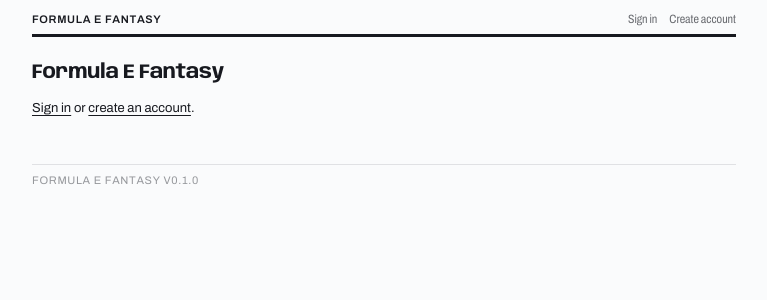
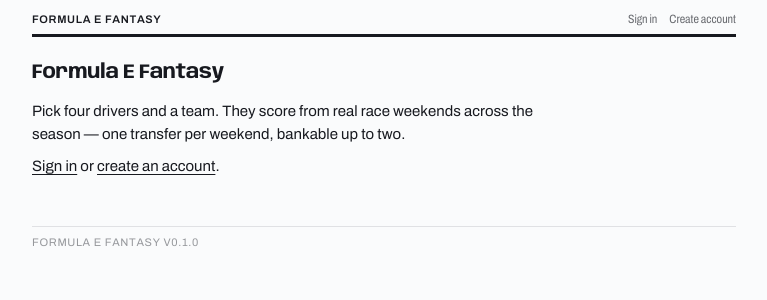
Before and after one commit to amiablealex/fe-fantasy, a Flask app: page / in a window 1280 px wide. Shown: the top 300 px of the page, without its empty margins (256-1023 px from the left). Run offline with Flask 3, Linux system fonts and the light colour scheme; parts of the project's set-up code (start-up, migrations or seed data) failed here and were passed over; some libraries are stand-ins or nearby versions.

Commit message:
Add the front page: live weekend, deadline and transfer bank
Moves the index route into the lineups blueprint. With no email in the
game, the deadline and bank have to be legible on first load.

```diff
--- a/app/__init__.py
+++ b/app/__init__.py
@@ -76,10 +76,6 @@ def _register_blueprints(app: Flask) -> None:
             app.logger.exception("Health check failed")
             return {"status": "error"}, 500
 
-    @app.route("/")
-    def index():
-        return render_template("index.html", title=None)
-
 
 def _register_user_loader() -> None:
     from app.models.user import User
--- a/app/auth/routes.py
+++ b/app/auth/routes.py
@@ -82,7 +82,7 @@ def _flash_form_errors(form) -> None:
 @auth_bp.route("/register", methods=["GET", "POST"])
 def register():
     if current_user.is_authenticated:
-        return redirect(url_for("index"))
+        return redirect(url_for("lineups.home"))
 
     form = RegisterForm()
 
@@ -111,7 +111,7 @@ def register():
 
         # Phase 6 hook: consume a pending league invite here.
         flash("Account created — welcome.", "success")
-        return redirect(url_for("index"))
+        return redirect(url_for("lineups.home"))
 
     if request.method == "POST":
         # Count only genuine failures, so a mistyped password does not lock a
@@ -136,7 +136,7 @@ def register():
 @auth_bp.route("/login", methods=["GET", "POST"])
 def login():
     if current_user.is_authenticated:
-        return redirect(url_for("index"))
+        return redirect(url_for("lineups.home"))
 
     form = LoginForm()
 
@@ -170,7 +170,7 @@ def login():
         next_url = request.args.get("next")
         if _is_safe_redirect(next_url):
             return redirect(next_url)
-        return redirect(url_for("index"))
+        return redirect(url_for("lineups.home"))
 
     return render_template("auth/login.html", form=form, title="Sign in")
 
@@ -191,7 +191,7 @@ def logout():
 @auth_bp.route("/forgot-password", methods=["GET", "POST"])
 def forgot_password():
     if current_user.is_authenticated:
-        return redirect(url_for("index"))
+        return redirect(url_for("lineups.home"))
 
     form = ForgotPasswordForm()
     if form.validate_on_submit():
@@ -213,7 +213,7 @@ def forgot_password():
 @auth_bp.route("/reset-password/<token>", methods=["GET", "POST"])
 def reset_password(token: str):
     if current_user.is_authenticated:
-        return redirect(url_for("index"))
+        return redirect(url_for("lineups.home"))
 
     reset_token = db.session.scalar(
         select(PasswordResetToken).where(PasswordResetToken.token == token)
--- a/app/config.py
+++ b/app/config.py
@@ -90,7 +90,7 @@ class Config:
     SECRET_KEY = os.environ.get("SECRET_KEY", _DEV_SECRET)
     FLASK_ENV = os.environ.get("FLASK_ENV", "production")
     DEBUG = FLASK_ENV == "development"
-    TESTING = True
+    TESTING = False
 
     SESSION_COOKIE_SECURE = not DEBUG
     SESSION_COOKIE_HTTPONLY = True
--- a/app/lineups/routes.py
+++ b/app/lineups/routes.py
@@ -1,9 +1,13 @@
-"""The lineup editor.
+"""The lineup editor, and the state of play.
 
-One route, deliberately. There is no meeting in the URL because there is no
-choice of meeting: only the earliest unlocked weekend is editable (SPEC.md §2),
-so a `/lineup/<sequence>` route would exist solely to reject five sequences out
-of six.
+Two routes. `/` is what a player sees on opening the app: the weekend that is
+live, when the next one locks, and what they have left to spend. `/lineup` is
+the editor for the weekend that is open.
+
+There is no meeting in either URL because there is no choice of meeting: only
+the earliest unlocked weekend is editable (SPEC.md §2), so a
+`/lineup/<sequence>` route would exist solely to reject five sequences out of
+six.
 
 **The draft lives in the query string.** `?d=4,9,12,17&t=3` is the whole editor
 state, which means every constraint check and every transfer cost on screen
@@ -59,22 +63,49 @@ def now() -> datetime:
     Every deadline in the backfilled Season 12 is in the past, so without this
     the editor has nothing to open against the only real data that exists and
     could not be exercised until December. `FANTASY_NOW=2026-03-01T00:00:00Z`
-    in `.env` puts the app mid-season. Ignored entirely outside debug, so it
-    cannot leak into production behaviour.
+    in `.env` puts the app mid-season.
+
+    Not gated on `app.debug`: that is set at different points depending on the
+    entry point, so it means different things under `flask run`, gunicorn and a
+    shell. Gated on a loud warning instead — if this ever reaches Railway it
+    says so on every request.
+
+    Excluded under test: the suite builds its own calendars against the real
+    clock, and an override silently rewriting them would make every route test
+    a test of `.env`.
     """
-    # Not under test: the suite builds its own calendars against the real clock,
-    # and a development override silently rewriting them would make every route
-    # test a test of `.env`.
-    if current_app.debug and not current_app.testing:
-        override = os.environ.get("FANTASY_NOW")
-        if override:
-            try:
-                return datetime.fromisoformat(
-                    override.replace("Z", "+00:00")
-                ).astimezone(timezone.utc)
-            except ValueError:
-                current_app.logger.warning("FANTASY_NOW is not a datetime: %r", override)
+    override = None if current_app.testing else os.environ.get("FANTASY_NOW")
+    if override:
+        current_app.logger.warning("Clock overridden by FANTASY_NOW=%s", override)
+        try:
+            return datetime.fromisoformat(
+                override.replace("Z", "+00:00")
+            ).astimezone(timezone.utc)
+        except ValueError:
+            current_app.logger.warning("FANTASY_NOW is not a datetime: %r", override)
     return datetime.now(timezone.utc)
+
+
+def countdown(target: datetime | None, moment: datetime) -> str:
+    """How long until a deadline, in the largest unit that is still honest.
+
+    Days until the last day, then hours, then minutes. A player three weeks out
+    does not want to read 504 hours, and a player twenty minutes out must not
+    read "today".
+    """
+    if target is None:
+        return "TBC"
+    remaining = target - moment
+    seconds = int(remaining.total_seconds())
+    if seconds <= 0:
+        return "Locked"
+    if seconds >= 172800:
+        return f"{seconds // 86400} days"
+    if seconds >= 7200:
+        return f"{seconds // 3600} hours"
+    if seconds >= 120:
+        return f"{seconds // 60} min"
+    return "Seconds"
 
 
 def _ids(raw: str | None) -> list:
@@ -105,6 +136,72 @@ def _draft_from_request(state) -> tuple[list, int | None]:
     return _ids(request.args.get("d")), (
         int(raw_team) if raw_team and raw_team.isdigit() else None
     )
+
+
+def _slots(roster, lineup):
+    """A lineup as the component's five slots, or empty."""
+    if lineup is None:
+        return [], None
+    return (
+        [draft.slot_view(roster, d) for d in sorted(lineup.drivers)],
+        draft.team_slot_view(roster, lineup.team_id),
+    )
+
+
+@lineups_bp.route("/")
+def home():
+    """The state of play.
+
+    The lineup shown is the one that is **live**, not the one that is editable.
+    During a race weekend those differ: your Jeddah picks are locked and being
+    scored while the Mexico City editor is already open, and showing next
+    weekend's draft on the front page while this weekend is running would be
+    answering a question nobody asked.
+    """
+    ctx = {"palette": palette, "season": None, "open_meeting": None}
+    if not current_user.is_authenticated:
+        return render_template("lineups/home.html", **ctx)
+
+    season = current_season()
+    ctx["season"] = season
+    if season is None:
+        return render_template("lineups/home.html", **ctx)
+
+    moment = now()
+    open_meeting = service.open_meeting(season, moment)
+    ctx["open_meeting"] = open_meeting
+    if open_meeting is None:
+        return render_template("lineups/home.html", **ctx)
+
+    state = service.lineup_state(current_user, open_meeting, now=moment)
+    locked = service.latest_locked_meeting(season, moment)
+
+    if locked is not None:
+        shown_meeting = locked
+        shown_snapshot = service.effective_snapshot(current_user, locked)
+        shown_roster = service.meeting_roster(locked)
+    else:
+        shown_meeting = open_meeting
+        shown_snapshot = state.snapshot or state.previous
+        shown_roster = state.roster
+
+    drivers, team = _slots(
+        shown_roster, shown_snapshot.to_lineup() if shown_snapshot else None
+    )
+
+    ctx.update(
+        state=state,
+        shown_meeting=shown_meeting,
+        shown_locked=locked is not None,
+        shown_drivers=drivers,
+        shown_team=team,
+        countdown=countdown(open_meeting.deadline_at, moment),
+        # Nothing committed for the open weekend, but something carried into
+        # it: the condition SPEC.md §7 asks to be visible on first load.
+        unchanged=state.snapshot is None and state.previous is not None,
+        carried_from=state.previous.meeting if state.previous else None,
+    )
+    return render_template("lineups/home.html", **ctx)
 
 
 @lineups_bp.route("/lineup")
@@ -156,6 +253,7 @@ def edit():
         open_slot=request.args.get("open"),
         confirm=request.args.get("confirm") == "commit",
         mode="edit" if state.starting_draft else "empty",
+        countdown=countdown(meeting.deadline_at, now()),
     )
     return render_template("lineups/edit.html", **ctx)
 
@@ -194,4 +292,4 @@ def commit():
         return redirect(url_for("lineups.edit"))
 
     flash(f"Lineup saved for {meeting.display_name}.", "success")
-    return redirect(url_for("lineups.edit"))
+    return redirect(url_for("lineups.home"))
--- a/app/templates/base.html
+++ b/app/templates/base.html
@@ -13,9 +13,10 @@
 <div class="measure">
 
 <header class="appbar">
-  <a class="appbar__mark" href="{{ url_for('index') }}">{{ config.APP_NAME }}</a>
+  <a class="appbar__mark" href="{{ url_for('lineups.home') }}">{{ config.APP_NAME }}</a>
   <nav class="appbar__nav">
     {% if current_user.is_authenticated %}
+      <a href="{{ url_for('lineups.edit') }}">Lineup</a>
       <a href="{{ url_for('auth.account') }}">Account</a>
       {% if current_user.is_admin %}<a href="{{ url_for('admin.index') }}">Admin</a>{% endif %}
       <form method="post" action="{{ url_for('auth.logout') }}">
--- a/app/templates/index.html
+++ /dev/null
@@ -1,11 +0,0 @@
-{% extends "base.html" %}
-{% block content %}
-<h1 class="page-title">Formula E Fantasy</h1>
-{% if current_user.is_authenticated %}
-  <p>Signed in as {{ current_user.username }}.</p>
-  <p>Nothing here yet. The lineup arrives in Phase 4, scoring in Phase 5.</p>
-{% else %}
-  <p><a href="{{ url_for('auth.login') }}">Sign in</a> or
-     <a href="{{ url_for('auth.register') }}">create an account</a>.</p>
-{% endif %}
-{% endblock %}
--- /dev/null
+++ b/app/templates/lineups/home.html
@@ -0,0 +1,92 @@
+{% extends "base.html" %}
+{% import "lineups/_lineup.html" as ui %}
+
+{% block content %}
+
+{% if not current_user.is_authenticated %}
+<h1 class="page-title">Formula E Fantasy</h1>
+<div class="prose">
+  <p>Pick four drivers and a team. They score from real race weekends across
+    the season — one transfer per weekend, bankable up to two.</p>
+  <p><a href="{{ url_for('auth.login') }}">Sign in</a> or
+     <a href="{{ url_for('auth.register') }}">create an account</a>.</p>
+</div>
+
+{% elif not season or not open_meeting %}
+<h1 class="page-title">Your lineup</h1>
+<p class="prose">
+  {%- if not season -%}
+  No season has been synced yet. Picks open once the calendar lands.
+  {%- else -%}
+  Every deadline this season has passed.
+  {%- endif -%}
+</p>
+
+{% else %}
+
+{#- The masthead names the weekend the lineup below belongs to, which is not
+    always the weekend you can edit. During a race weekend those are different
+    things and the screen has to be unambiguous about which one it is showing. -#}
+<header class="masthead">
+  <span class="masthead__venue">{{ shown_meeting.display_name }}</span>
+  <span class="masthead__meta status">
+    Round{{ 's' if shown_meeting.rounds | length > 1 }}
+    {{ shown_meeting.rounds | map(attribute='round_number') | join(' &amp; ') }}
+    &middot; {{ 'locked' if shown_locked else 'open' }}
+  </span>
+</header>
+
+{% if shown_drivers %}
+{{ ui.lineup(palette, shown_drivers, shown_team, state='locked') }}
+{% else %}
+<p class="prose">
+  {%- if shown_locked -%}
+  You had no lineup in for this weekend, so it scores nothing.
+  {%- else -%}
+  You have not picked yet.
+  {%- endif -%}
+</p>
+{% endif %}
+
+{#- ---- The state of play ------------------------------------------------
+    Three facts, in the order they matter: when it locks, what it would cost
+    you not to act, and whether you have already done something about it.
+    There is no email in this app, so if these are not on the first screen
+    they do not exist. -#}
+
+<div class="slab">
+  <span class="label">{{ 'Next deadline' if shown_locked else 'Locks' }}</span>
+  <span class="figure figure--round num">{{ countdown }}</span>
+</div>
+<p class="status">{{ open_meeting.display_name }}{% if open_meeting.deadline_at %},
+  {{ open_meeting.deadline_at.strftime('%-d %B, %H:%M') }} UTC{% endif %}</p>
+
+{% if state.budget.unlimited %}
+<p class="notice">Free changes until the first deadline. Transfers start
+  counting from the weekend after {{ open_meeting.display_name }}.</p>
+{% else %}
+<div class="slab">
+  <span class="label">Transfers available</span>
+  <span class="figure figure--round num">{{ state.budget.available }}</span>
+</div>
+{% endif %}
+
+{% if unchanged %}
+{#- The one nudge the app has. Stated as a fact rather than a warning: an
+    unchanged lineup is a legitimate choice, and a player who forgets a month
+    still scores. It only needs to be visible, not alarming. -#}
+<p class="notice">Your lineup is unchanged since
+  {{ carried_from.display_name }}.</p>
+{% endif %}
+
+<div class="actions">
+  <span></span>
+  <a class="actions__commit" href="{{ url_for('lineups.edit') }}">
+    {%- if not state.starting_draft %}Pick your lineup
+    {%- elif shown_locked %}Set up {{ open_meeting.display_name }}
+    {%- else %}Change your lineup{% endif -%}
+  </a>
+</div>
+
+{% endif %}
+{% endblock %}
```
Also changed, not shown: app/lineups/service.py (+15 -0 lines), tests/test_home.py (added, +157 -0 lines).
